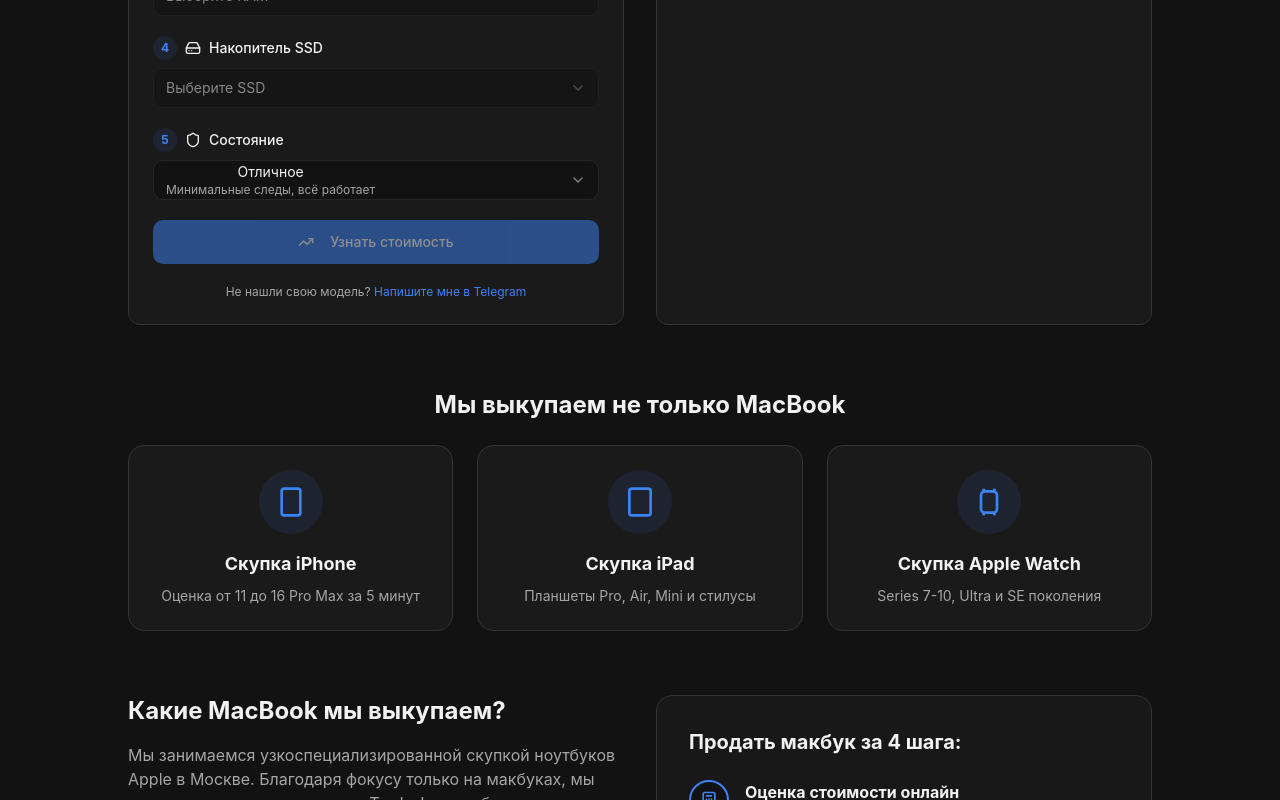
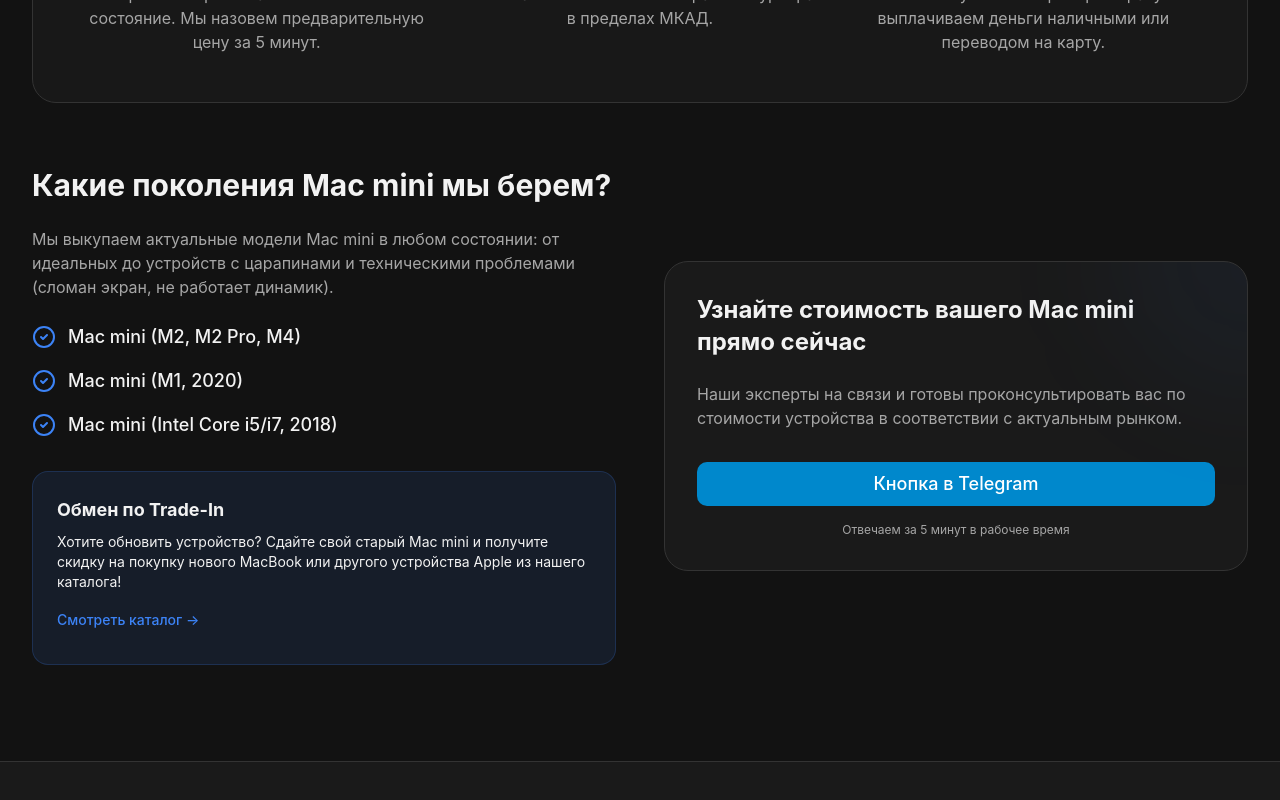
Before and after one commit to kapralovri/bestmac-avito-apple, a React (Vite) app: page /sell/mac-mini in a window 1280 px wide. Before the commit this address led to /sell. Shown: the part 1000-1800 px from the top of the page. Built offline with nearby package versions, Linux system fonts and the light colour scheme.

Commit message:
refactor(sell): move calculator to top, focus solely on computer trade-in (imac, mac pro, mac mini), and drop whatsapp contact from broken page

```diff
--- a/src/App.tsx
+++ b/src/App.tsx
@@ -16,9 +16,9 @@ import Privacy from "./pages/Privacy";
 import Terms from "./pages/Terms";
 import NotFound from "./pages/NotFound";
 import BlogIndex from "./pages/blog/BlogIndex";
-import SellIphone from "./pages/sell/SellIphone";
-import SellIpad from "./pages/sell/SellIpad";
-import SellWatch from "./pages/sell/SellWatch";
+import SellImac from "./pages/sell/SellImac";
+import SellMacPro from "./pages/sell/SellMacPro";
+import SellMacMini from "./pages/sell/SellMacMini";
 import SellSeries from "./pages/sell/SellSeries";
 import SellBroken from "./pages/sell/SellBroken";
 import KakVybratMacbook2024 from "./pages/blog/KakVybratMacbook2024";
@@ -65,9 +65,9 @@ const App = () => {
               <Route path="/contact" element={<Contact />} />
               <Route path="/pickup" element={<Pickup />} />
               <Route path="/service" element={<Service />} />
-              <Route path="/sell/iphone" element={<SellIphone />} />
-              <Route path="/sell/ipad" element={<SellIpad />} />
-              <Route path="/sell/watch" element={<SellWatch />} />
+              <Route path="/sell/imac" element={<SellImac />} />
+              <Route path="/sell/mac-pro" element={<SellMacPro />} />
+              <Route path="/sell/mac-mini" element={<SellMacMini />} />
               <Route path="/sell/macbook-pro" element={<SellSeries series="pro" />} />
               <Route path="/sell/macbook-air" element={<SellSeries series="air" />} />
               <Route path="/sell/broken" element={<SellBroken />} />
--- a/src/components/SellDeviceLanding.tsx
+++ b/src/components/SellDeviceLanding.tsx
@@ -10,7 +10,7 @@ import { trackContactClick } from "@/components/Analytics";
 import { generateLocalBusinessSchema, generateProductSchema } from "@/lib/structured-data";
 
 interface SellDeviceLandingProps {
-    deviceType: "iPhone" | "iPad" | "Apple Watch";
+    deviceType: string;
     title: string;
     h1: string;
     description: string;
--- a/src/pages/Sell.tsx
+++ b/src/pages/Sell.tsx
@@ -242,57 +242,7 @@ const Sell = () => {
             </div>
           </motion.div>
 
-          {/* Кросс-навигация по сериям MacBook */}
-          <motion.div
-            className="grid md:grid-cols-2 gap-4 mb-12 max-w-4xl mx-auto"
-            initial={{ opacity: 0, y: 20 }}
-            animate={{ opacity: 1, y: 0 }}
-            transition={{ duration: 0.5, delay: 0.1 }}
-          >
-            <Link to="/sell/macbook-pro" className="block group">
-              <div className="bg-gradient-to-br from-card to-muted border p-6 rounded-2xl flex items-center gap-4 transition-all duration-300 group-hover:border-primary/50 group-hover:shadow-md">
-                <div className="w-16 h-16 bg-primary/10 rounded-full flex items-center justify-center shrink-0 group-hover:scale-110 transition-transform">
-                  <Monitor className="w-8 h-8 text-primary" />
-                </div>
-                <div>
-                  <h3 className="font-bold text-lg leading-tight group-hover:text-primary transition-colors">Скупка MacBook Pro</h3>
-                  <p className="text-sm text-muted-foreground mt-1">Профессиональные модели 13", 14", 16"</p>
-                </div>
-              </div>
-            </Link>
-
-            <Link to="/sell/macbook-air" className="block group">
-              <div className="bg-gradient-to-br from-card to-muted border p-6 rounded-2xl flex items-center gap-4 transition-all duration-300 group-hover:border-primary/50 group-hover:shadow-md">
-                <div className="w-16 h-16 bg-primary/10 rounded-full flex items-center justify-center shrink-0 group-hover:scale-110 transition-transform">
-                  <Laptop className="w-8 h-8 text-primary" />
-                </div>
-                <div>
-                  <h3 className="font-bold text-lg leading-tight group-hover:text-primary transition-colors">Скупка MacBook Air</h3>
-                  <p className="text-sm text-muted-foreground mt-1">Легкие ультрабуки 13" и 15"</p>
-                </div>
-              </div>
-            </Link>
-          </motion.div>
-
-          {/* Banner for broken devices */}
-          <motion.div
-            className="max-w-4xl mx-auto mb-12"
-            initial={{ opacity: 0, y: 10 }}
-            animate={{ opacity: 1, y: 0 }}
-            transition={{ duration: 0.5, delay: 0.2 }}
-          >
-            <Link to="/sell/broken" className="block w-full">
-              <div className="bg-gradient-to-r from-destructive/10 to-orange-500/10 border-2 border-destructive/20 hover:border-destructive/40 p-4 rounded-xl flex items-center gap-4 transition-colors">
-                <div className="bg-destructive/10 p-2 rounded-full hidden sm:block">
-                  <AlertTriangle className="w-6 h-6 text-destructive" />
-                </div>
-                <div>
-                  <p className="font-bold text-foreground">Сломался MacBook? Залит водой или заблокирован?</p>
-                  <p className="text-sm text-muted-foreground mt-0.5">Оценим на запчасти по фото за 5 минут. Нажмите здесь →</p>
-                </div>
-              </div>
-            </Link>
-          </motion.div>
+          {/* Карта Pro/Air перенесена ниже калькулятора */}
 
           {/* Калькулятор */}
           <div className="grid lg:grid-cols-2 gap-8 mb-16">
@@ -633,58 +583,100 @@ const Sell = () => {
             </motion.div>
           </div>
 
-          {/* Cross navigation for other devices */}
+          <div className="max-w-4xl mx-auto space-y-16 mb-16">
+
+            {/* Кросс-навигация по сериям MacBook */}
+            <motion.div
+              className="grid md:grid-cols-2 gap-4"
+              initial={{ opacity: 0, y: 20 }}
+              animate={{ opacity: 1, y: 0 }}
+              transition={{ duration: 0.5, delay: 0.1 }}
+            >
+              <Link to="/sell/macbook-pro" className="block group">
+                <div className="bg-gradient-to-br from-card to-muted border p-6 rounded-2xl flex items-center gap-4 transition-all duration-300 group-hover:border-primary/50 group-hover:shadow-md">
+                  <div className="w-16 h-16 bg-primary/10 rounded-full flex items-center justify-center shrink-0 group-hover:scale-110 transition-transform">
+                    <Monitor className="w-8 h-8 text-primary" />
+                  </div>
+                  <div>
+                    <h3 className="font-bold text-lg leading-tight group-hover:text-primary transition-colors">Скупка MacBook Pro</h3>
+                    <p className="text-sm text-muted-foreground mt-1">Профессиональные модели 13", 14", 16"</p>
+                  </div>
+                </div>
+              </Link>
+
+              <Link to="/sell/macbook-air" className="block group">
+                <div className="bg-gradient-to-br from-card to-muted border p-6 rounded-2xl flex items-center gap-4 transition-all duration-300 group-hover:border-primary/50 group-hover:shadow-md">
+                  <div className="w-16 h-16 bg-primary/10 rounded-full flex items-center justify-center shrink-0 group-hover:scale-110 transition-transform">
+                    <Laptop className="w-8 h-8 text-primary" />
+                  </div>
+                  <div>
+                    <h3 className="font-bold text-lg leading-tight group-hover:text-primary transition-colors">Скупка MacBook Air</h3>
+                    <p className="text-sm text-muted-foreground mt-1">Легкие ультрабуки 13" и 15"</p>
+                  </div>
+                </div>
+              </Link>
+            </motion.div>
+
+            {/* Banner for broken devices */}
+            <motion.div
+              initial={{ opacity: 0, y: 10 }}
+              animate={{ opacity: 1, y: 0 }}
+              transition={{ duration: 0.5, delay: 0.2 }}
+            >
+              <Link to="/sell/broken" className="block w-full">
+                <div className="bg-gradient-to-r from-destructive/10 to-orange-500/10 border-2 border-destructive/20 hover:border-destructive/40 p-4 rounded-xl flex items-center gap-4 transition-colors">
+                  <div className="bg-destructive/10 p-2 rounded-full hidden sm:block">
+                    <AlertTriangle className="w-6 h-6 text-destructive" />
+                  </div>
+                  <div>
+                    <p className="font-bold text-foreground">Сломался MacBook? Залит водой или заблокирован?</p>
+                    <p className="text-sm text-muted-foreground mt-0.5">Оценим на запчасти по фото за 5 минут. Нажмите здесь →</p>
+                  </div>
+                </div>
+              </Link>
+            </motion.div>
+
+            {/* Cross navigation for other computers */}
             <motion.section
-            className="mb-16"
               initial={{ opacity: 0, y: 20 }}
               animate={{ opacity: 1, y: 0 }}
               transition={{ duration: 0.5, delay: 0.2 }}
             >
-            <h2 className="text-2xl font-bold mb-6 text-center">Мы выкупаем не только MacBook</h2>
+              <h2 className="text-2xl font-bold mb-6 text-center">Выкупаем другие компьютеры Apple</h2>
               <div className="grid md:grid-cols-3 gap-6">
-              <Link to="/sell/iphone" className="block group">
+                <Link to="/sell/imac" className="block group">
                   <div className="bg-card hover:bg-muted/50 transition-colors border p-6 rounded-2xl flex flex-col items-center text-center h-full">
                     <div className="w-16 h-16 bg-primary/10 rounded-full flex items-center justify-center mb-4 group-hover:scale-110 transition-transform">
-                    <svg className="w-8 h-8 text-primary" viewBox="0 0 24 24" fill="none" stroke="currentColor" strokeWidth="2">
-                      <rect x="5" y="2" width="14" height="20" rx="2" ry="2"></rect>
-                      <path d="M12 18h.01"></path>
-                    </svg>
+                      <Monitor className="w-8 h-8 text-primary" />
                     </div>
-                  <h3 className="font-bold text-lg mb-2">Скупка iPhone</h3>
-                  <p className="text-sm text-muted-foreground">Оценка от 11 до 16 Pro Max за 5 минут</p>
+                    <h3 className="font-bold text-lg mb-2">Скупка iMac</h3>
+                    <p className="text-sm text-muted-foreground">Моноблоки 21.5", 27", 24" M1/M3</p>
                   </div>
                 </Link>
 
-              <Link to="/sell/ipad" className="block group">
+                <Link to="/sell/mac-pro" className="block group">
                   <div className="bg-card hover:bg-muted/50 transition-colors border p-6 rounded-2xl flex flex-col items-center text-center h-full">
                     <div className="w-16 h-16 bg-primary/10 rounded-full flex items-center justify-center mb-4 group-hover:scale-110 transition-transform">
-                    <svg className="w-8 h-8 text-primary" viewBox="0 0 24 24" fill="none" stroke="currentColor" strokeWidth="2">
-                      <rect x="4" y="2" width="16" height="20" rx="2" ry="2"></rect>
-                      <path d="M12 18h.01"></path>
-                    </svg>
+                      <HardDrive className="w-8 h-8 text-primary" />
                     </div>
-                  <h3 className="font-bold text-lg mb-2">Скупка iPad</h3>
-                  <p className="text-sm text-muted-foreground">Планшеты Pro, Air, Mini и стилусы</p>
+                    <h3 className="font-bold text-lg mb-2">Скупка Mac Pro</h3>
+                    <p className="text-sm text-muted-foreground">Профессиональные станции Apple</p>
                   </div>
                 </Link>
 
-              <Link to="/sell/watch" className="block group">
+                <Link to="/sell/mac-mini" className="block group">
                   <div className="bg-card hover:bg-muted/50 transition-colors border p-6 rounded-2xl flex flex-col items-center text-center h-full">
                     <div className="w-16 h-16 bg-primary/10 rounded-full flex items-center justify-center mb-4 group-hover:scale-110 transition-transform">
-                    <svg className="w-8 h-8 text-primary" viewBox="0 0 24 24" fill="none" stroke="currentColor" strokeWidth="2">
-                      <rect x="6" y="4" width="12" height="16" rx="3" ry="3"></rect>
-                      <path d="M8 2v2"></path>
-                      <path d="M16 2v2"></path>
-                      <path d="M8 20v2"></path>
-                      <path d="M16 20v2"></path>
-                    </svg>
+                      <Cpu className="w-8 h-8 text-primary" />
                     </div>
-                  <h3 className="font-bold text-lg mb-2">Скупка Apple Watch</h3>
-                  <p className="text-sm text-muted-foreground">Series 7-10, Ultra и SE поколения</p>
+                    <h3 className="font-bold text-lg mb-2">Скупка Mac mini</h3>
+                    <p className="text-sm text-muted-foreground">Компактные десктопы на Intel и M-чипах</p>
                   </div>
                 </Link>
               </div>
             </motion.section>
+
+          </div>
 
           {/* SEO Block: LSI Тексты и Описание */}
           <motion.section
--- /dev/null
+++ b/src/pages/sell/SellImac.tsx
@@ -0,0 +1,23 @@
+import SellDeviceLanding from "@/components/SellDeviceLanding";
+import heroImage from "@/assets/images/hero-apple-devices.jpg";
+
+const SellImac = () => {
+    return (
+        <SellDeviceLanding
+            deviceType="iMac"
+            title="Продать iMac в Москве дорого | Скупка аймак б/у — BestMac"
+            h1="Скупка iMac в Москве дорого"
+            description="Оцените ваш Apple iMac онлайн за 5 минут. Покупаем моноблоки 21.5, 24 и 27 дюймов на процессорах Intel и M1/M3. Выезд оценщика, деньги сразу!"
+            keywords="продать imac, скупка imac москва, выкуп аймак дорого, продать imac 24 m1, скупка imac 27"
+            heroImage={heroImage}
+            modelsBought={[
+                "iMac 24\" (M1, M3)",
+                "iMac 27\" (Retina 5K, Intel)",
+                "iMac 21.5\" (Retina 4K, Intel)",
+                "iMac Pro 27\""
+            ]}
+        />
+    );
+};
+
+export default SellImac;
--- a/src/pages/sell/SellIphone.tsx
+++ /dev/null
@@ -1,25 +0,0 @@
-import SellDeviceLanding from "@/components/SellDeviceLanding";
-import heroImg from "@/assets/images/hero-apple-devices.jpg"; // Можно заменить на специфичное фото iPhone, если есть
-
-const SellIphone = () => {
-    return (
-        <SellDeviceLanding
-            deviceType="iPhone"
-            title="Продать iPhone в Москве дорого | Скупка айфонов б/у — BestMac"
-            description="Скупка iPhone: 16, 15, 14, 13, 12, 11 Pro Max. Оценка онлайн за 5 минут в Telegram/WhatsApp. Моментальная выплата наличными. Принимаем разбитые и сломанные."
-            h1="Скупка iPhone в Москве дорого"
-            keywords="продать iphone, скупка айфонов москва, продать айфон дорого, продать iphone б/у, сдать айфон"
-            modelsBought={[
-                "iPhone 16 / 16 Plus / 16 Pro / 16 Pro Max",
-                "iPhone 15 / 15 Plus / 15 Pro / 15 Pro Max",
-                "iPhone 14 / 14 Plus / 14 Pro / 14 Pro Max",
-                "iPhone 13 / 13 mini / 13 Pro / 13 Pro Max",
-                "iPhone 12 / 12 mini / 12 Pro / 12 Pro Max",
-                "iPhone 11 / 11 Pro / 11 Pro Max"
-            ]}
-            heroImage={heroImg}
-        />
-    );
-};
-
-export default SellIphone;
--- /dev/null
+++ b/src/pages/sell/SellMacMini.tsx
@@ -0,0 +1,22 @@
+import SellDeviceLanding from "@/components/SellDeviceLanding";
+import heroImage from "@/assets/images/hero-apple-devices.jpg";
+
+const SellMacMini = () => {
+    return (
+        <SellDeviceLanding
+            deviceType="Mac mini"
+            title="Продать Mac mini в Москве | Скупка Mac mini дорого — BestMac"
+            h1="Быстрая скупка Mac mini"
+            description="Онлайн оценка Mac mini за 5 минут. Покупаем компактные десктопы Apple на процессорах Intel, M1 и M2/M4. Платим реальную рыночную цену."
+            keywords="продать mac mini, скупка mac mini, выкуп mac mini москва, продать мак мини бу"
+            heroImage={heroImage}
+            modelsBought={[
+                "Mac mini (M2, M2 Pro, M4)",
+                "Mac mini (M1, 2020)",
+                "Mac mini (Intel Core i5/i7, 2018)"
+            ]}
+        />
+    );
+};
+
+export default SellMacMini;
--- /dev/null
+++ b/src/pages/sell/SellMacPro.tsx
@@ -0,0 +1,22 @@
+import SellDeviceLanding from "@/components/SellDeviceLanding";
+import heroImage from "@/assets/images/hero-apple-devices.jpg";
+
+const SellMacPro = () => {
+    return (
+        <SellDeviceLanding
+            deviceType="Mac Pro"
+            title="Продать Mac Pro в Москве дорого | Выкуп рабочих станций Apple"
+            h1="Скупка Mac Pro в Москве"
+            description="Продайте ваш Mac Pro быстро и дорого. Выкупаем профессиональные станции Apple (Trashcan, Tower) на процессорах Intel и Apple Silicon. Оценка за 5 минут!"
+            keywords="продать mac pro, скупка mac pro москва, выкуп apple mac pro, продать рабочей станции apple"
+            heroImage={heroImage}
+            modelsBought={[
+                "Mac Pro (Apple Silicon M2 Ultra)",
+                "Mac Pro (Tower, 2019)",
+                "Mac Pro (Trashcan, Late 2013)"
+            ]}
+        />
+    );
+};
+
+export default SellMacPro;
--- a/src/pages/sell/SellWatch.tsx
+++ /dev/null
@@ -1,23 +0,0 @@
-import SellDeviceLanding from "@/components/SellDeviceLanding";
-import heroImg from "@/assets/images/hero-apple-devices.jpg";
-
-const SellWatch = () => {
-    return (
-        <SellDeviceLanding
-            deviceType="Apple Watch"
-            title="Продать Apple Watch в Москве дорого | Скупка часов Apple — BestMac"
-            description="Скупка умных часов Apple Watch: Ultra, Series 10, 9, 8, 7, SE. Оценка онлайн за 5 минут в Telegram/WhatsApp. Быстрая выплата наличными."
-            h1="Скупка Apple Watch в Москве дорого"
-            keywords="продать apple watch, скупка эпл вотч москва, продать часы apple дорого, продать apple watch ultra"
-            modelsBought={[
-                "Apple Watch Ultra / Ultra 2",
-                "Apple Watch Series 10 / 9 / 8",
-                "Apple Watch Series 7",
-                "Apple Watch SE (1-го и 2-го поколения)",
-            ]}
-            heroImage={heroImg}
-        />
-    );
-};
-
-export default SellWatch;
```
Also changed, not shown: src/pages/sell/SellBroken.tsx (+1 -6 lines), src/pages/sell/SellIpad.tsx (deleted, +0 -24 lines). Lines whose indentation alone changed are shown as unchanged.
